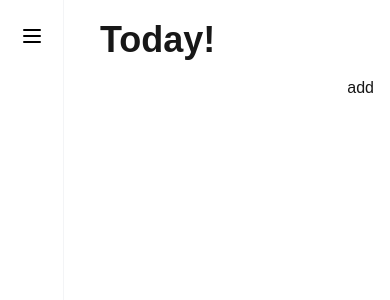
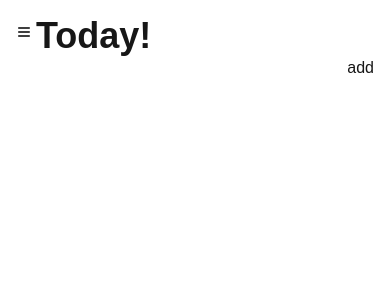
Before and after one commit to nca-gabriel/Momo, a Next.js app: page / in a window 390 px wide. Shown: the top 300 px of the page. Built offline with nearby package versions, Linux system fonts and the light colour scheme.

Commit message:
added responsiveness

```diff
--- a/src/app/layout.tsx
+++ b/src/app/layout.tsx
@@ -31,7 +31,7 @@ export default function RootLayout({
       >
         <AppProvider>
           <Sidebar />
-          {children}
+          <main className="ml-4 pl-5 flex flex-1 flex-col p-4">{children}</main>
         </AppProvider>
       </body>
     </html>
--- a/src/app/page.tsx
+++ b/src/app/page.tsx
@@ -23,16 +23,12 @@ export default function Home() {
   if (!ready) return null; // or a loading fallback
 
   return (
-    <div className="flex flex-1">
-      <main className="ml-4 pl-5 py-5 flex flex-1 flex-col">
-        <h1 className="text-4xl font-semibold">Today!</h1>
-
+    <main className="">
       <div className=" flex h-screen">
         <main
-            className={`flex-1 p-4 transition-all duration-300 ${
-              drawer ? "" : ""
-            }`}
+          className={`flex-1  transition-all duration-300 ${drawer ? "" : ""}`}
         >
+          <h1 className="text-4xl font-semibold flex-1">Today!</h1>
           <div className="flex justify-end">
             <button
               onClick={() => {
@@ -129,6 +125,5 @@ export default function Home() {
         )}
       </div>
     </main>
-    </div>
   );
 }
--- a/src/app/upcoming/page.tsx
+++ b/src/app/upcoming/page.tsx
@@ -43,7 +43,7 @@ export default function Upcoming() {
   );
 
   return (
-    <div className="p-4">
+    <div className="">
       {renderList("Today", todayTodos)}
       {renderList("Tomorrow", tomorrowTodos)}
       {renderList("This Week", thisWeekTodos)}
--- a/src/components/Sidebar.tsx
+++ b/src/components/Sidebar.tsx
@@ -36,11 +36,11 @@ export default function Sidebar() {
   return (
     <div
       className={` flex h-screen flex-col justify-between border-e border-gray-100 bg-white transition-all duration-300 ${
-        showContent ? "w-[4rem]" : "w-[18rem]"
-      }`}
+        showContent ? "w-[3rem]   max-sm:bg-transparent" : "w-[18rem]"
+      } max-sm:fixed max-sm:top-0 max-sm:left-0 max-sm:border-none`}
     >
       <section>
-        <div className="px-4 py-6 mb-10">
+        <div className="px-4 py-6 mb-10 ">
           <div
             className={`flex mb-5 ${
               !showContent ? "justify-between" : "justify-center"
--- a/src/components/TodoForm.tsx
+++ b/src/components/TodoForm.tsx
@@ -85,7 +85,7 @@ export default function TodoForm({
   };
 
   return (
-    <div className="w-80 bg-white shadow-lg p-4 border-l">
+    <div className="z-10 w-80 bg-white shadow-lg p-4 border-e border-gray-100 max-sm:fixed max-sm:top-0 max-sm:right-0 max-sm:bottom-0 max-sm:w-60">
       <header className="flex justify-between mb-4">
         <h1 className="font-bold text-lg">Task:</h1>
         <button
```
Lines whose indentation alone changed are shown as unchanged.
